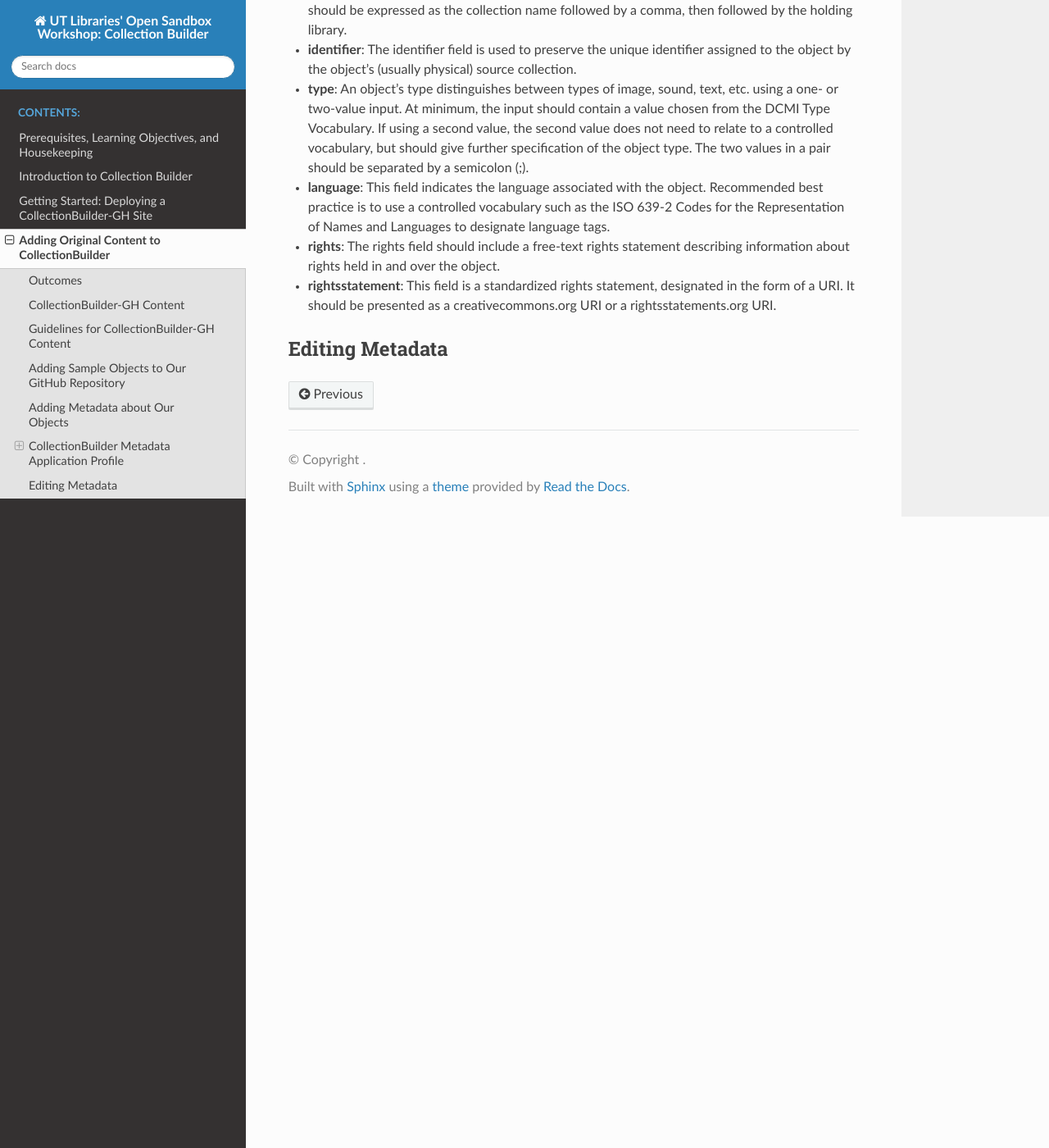
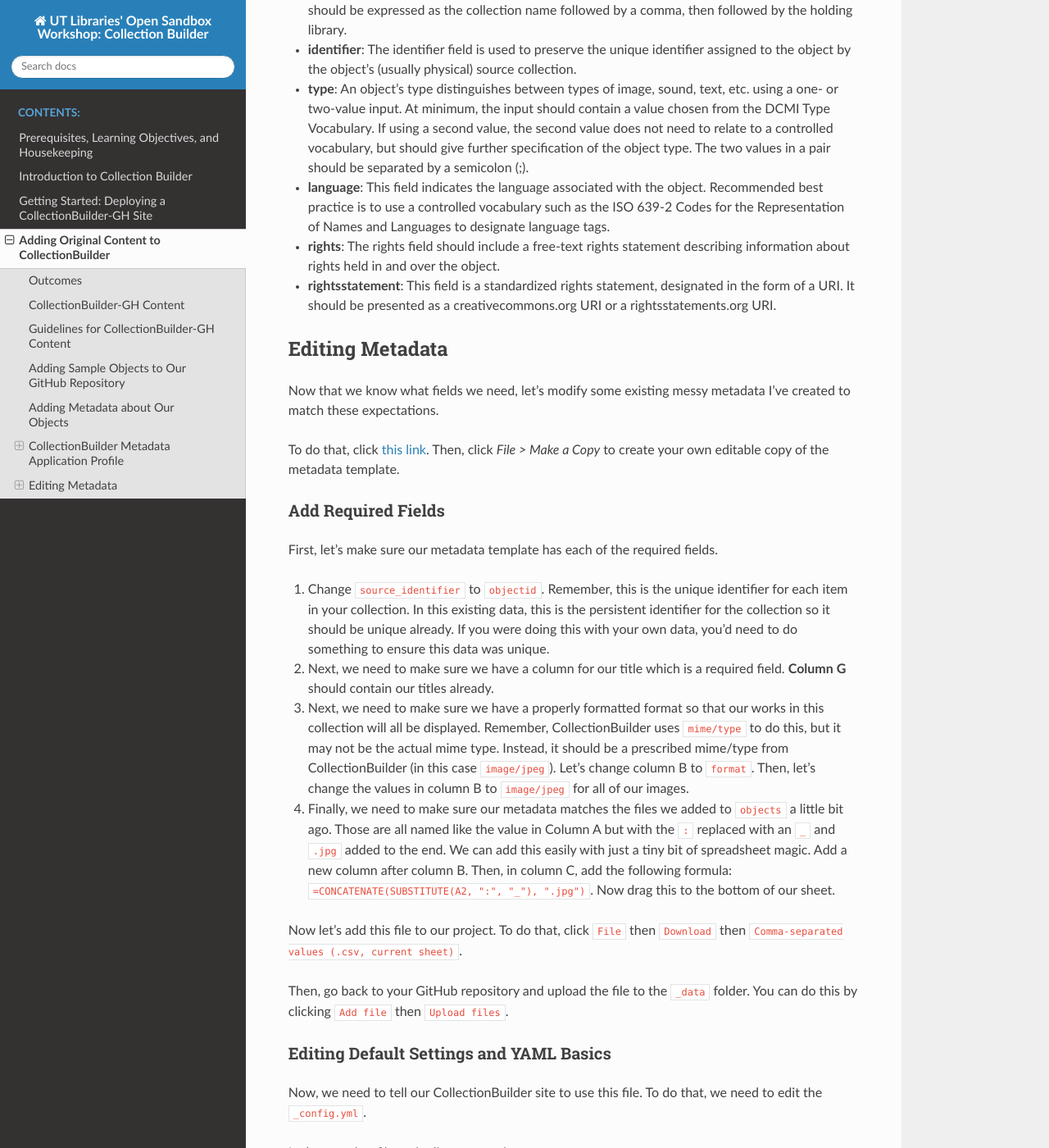
Before and after one commit to markpbaggett/utk_collection_builder, a Sphinx documentation site: the page built from docs/source/contents/3_adding_your_content_to_cb.rst, in a window 1280 px wide and 1400 px high, scrolled down 3872 px. Shown: the whole window at 82% size. Built offline with Sphinx 7.4.7 and the Read the Docs theme 2.0.0, drawn with Linux system fonts in a browser that asks for light colours; some of the changed text lies outside the part shown.

Commit message:
Add docs from yesterday.

```diff
--- a/docs/source/contents/0_prerequisites.rst
+++ b/docs/source/contents/0_prerequisites.rst
@@ -7,6 +7,8 @@ Things to do before you arrive
 In order to get the most out of this workshop, the following items should be completed before the workshop begins:
 
 1. `Create a GitHub account <https://docs.github.com/en/get-started/signing-up-for-github/signing-up-for-a-new-github-account>`_.
+2. `Download test images <https://drive.google.com/file/d/1nAsc76GSBSdyjW_d77b2lVOzgd8qLLwm/view?usp=sharing>`_  for the workshop.
+3. `Make a copy of our messy metadata <https://docs.google.com/spreadsheets/d/12AtVzUzsQ4lv90634CZpZ7Ex_fLuZ1qG03FLCoyT6LY/edit?usp=sharing>`_ to your Google Drive / Google Sheets (not Microsoft Excel!)
 
 Learning Objectives
 -------------------
@@ -16,7 +18,7 @@ Learning Objectives
 3. Understand how metadata works in CollectionBuilder and how to customize it
 4. Understand how to add your content to your CollectionBuilder site
 5. Understand how to customize the look and feel of your CollectionBuilder site
-6. Understand how to add aboutness to your CollectionBuilder site
+6. Understand how to add "aboutness" to your CollectionBuilder site
 
 Outline of Today's Workshop
 ---------------------------
--- a/docs/source/contents/3_adding_your_content_to_cb.rst
+++ b/docs/source/contents/3_adding_your_content_to_cb.rst
@@ -157,3 +157,80 @@ These optional values will appear without any extra work:
 
 Editing Metadata
 ----------------
+
+Now that we know what fields we need, let's modify some existing messy metadata I've created to match these expectations.
+
+To do that, click `this link <https://docs.google.com/spreadsheets/d/12AtVzUzsQ4lv90634CZpZ7Ex_fLuZ1qG03FLCoyT6LY/edit#gid=1843475809>`_.
+Then, click `File > Make a Copy` to create your own editable copy of the metadata template.
+
+===================
+Add Required Fields
+===================
+
+First, let's make sure our metadata template has each of the required fields.
+
+1. Change :code:`source_identifier` to :code:`objectid`.  Remember, this is the unique identifier for each item in your collection.
+   In this existing data, this is the persistent identifier for the collection so it should be unique already. If you were
+   doing this with your own data, you'd need to do something to ensure this data was unique.
+2. Next, we need to make sure we have a column for our title which is a required field. **Column G** should contain our titles already.
+3. Next, we need to make sure we have a properly formatted format so that our works in this collection will all be displayed.
+   Remember, CollectionBuilder uses :code:`mime/type` to do this, but it may not be the actual mime type. Instead, it should
+   be a prescribed mime/type from CollectionBuilder (in this case :code:`image/jpeg`). Let's change column B to :code:`format`.
+   Then, let's change the values in column B to :code:`image/jpeg` for all of our images.
+4. Finally, we need to make sure our metadata matches the files we added to :code:`objects` a little bit ago. Those are all named
+   like the value in Column A but with the :code:`:` replaced with an :code:`_` and :code:`.jpg` added to the end. We can
+   add this easily with just a tiny bit of spreadsheet magic. Add a new column after column B. Then, in column C, add the following formula:
+   :code:`=CONCATENATE(SUBSTITUTE(A2, ":", "_"), ".jpg")`.  Now drag this to the bottom of our sheet.
+
+Now let's add this file to our project.  To do that, click :code:`File` then :code:`Download` then :code:`Comma-separated values (.csv, current sheet)`.
+
+Then, go back to your GitHub repository and upload the file to the :code:`_data` folder.  You can do this by clicking :code:`Add file` then :code:`Upload files`.
+
+
+========================================
+Editing Default Settings and YAML Basics
+========================================
+
+Now, we need to tell our CollectionBuilder site to use this file.  To do that, we need to edit the :code:`_config.yml`.
+
+Let's open that file and edit some settings.
+
+This file is formatted as YAML.  YAML is a human-readable data serialization language.  It's used by many projects for
+configuration files because it's human readable, easy to edit, and easy to parse.  You can learn more about YAML `here <https://en.wikipedia.org/wiki/YAML>`_.
+
+If a line starts with :code:`#`, that means it's a comment and will be ignored by the computer that interprets the command.
+
+Let's skip the optional URL Variables section for now and go straight to the Site Settings section.
+
+Here we can modify the title of our site, the tagline, the description, and the creator.
+
+Let's change the title to :code:`William Cox Cochran Photographic Collection`.  This will modify the title that appears
+throughout our site.
+
+Let's also change the tagline and description to :code:`Photographs of East Tennessee people and landmarks, mostly located in what is now the Great Smoky Mountains National Park`.
+
+Next, let's change the author to your GitHub name.
+
+Finally, let's switch the value of :code:`metadata` to the name of our csv without the extension, :code:`wcc_messy`.
+
+.. code:: yaml
+
+    ##########
+    # SITE SETTINGS
+    #
+    # title of site appears in banner
+    title: William Cox Cochran Photographic Collection
+    # tagline, a short phrase that will appear throughout the site in the top banner
+    tagline: photographs are of East Tennessee people and landmarks, mostly located in what is now the Great Smoky Mountains National Park
+    # description appears in meta tags and other locations
+    # this description might appear in search result lists, keep around 160 characters max
+    description: "photographs are of East Tennessee people and landmarks, mostly located in what is now the Great Smoky Mountains National Park"
+    # creator of the digital collection, to appear in meta tags; we typically use our GitHub usernames but feel free to just use your name
+    author: markpbaggett
+
+    ##########
+    # COLLECTION SETTINGS
+    #
+    # Set the metadata for your collection (the name of the csv file in your _data directory that describes the objects in your collection)
+    # Use the filename of your CSV **without** the ".csv" extension! E.g. _data/demo-metadata.csv --> "demo-metadata"
+    metadata: wcc_messy
```
